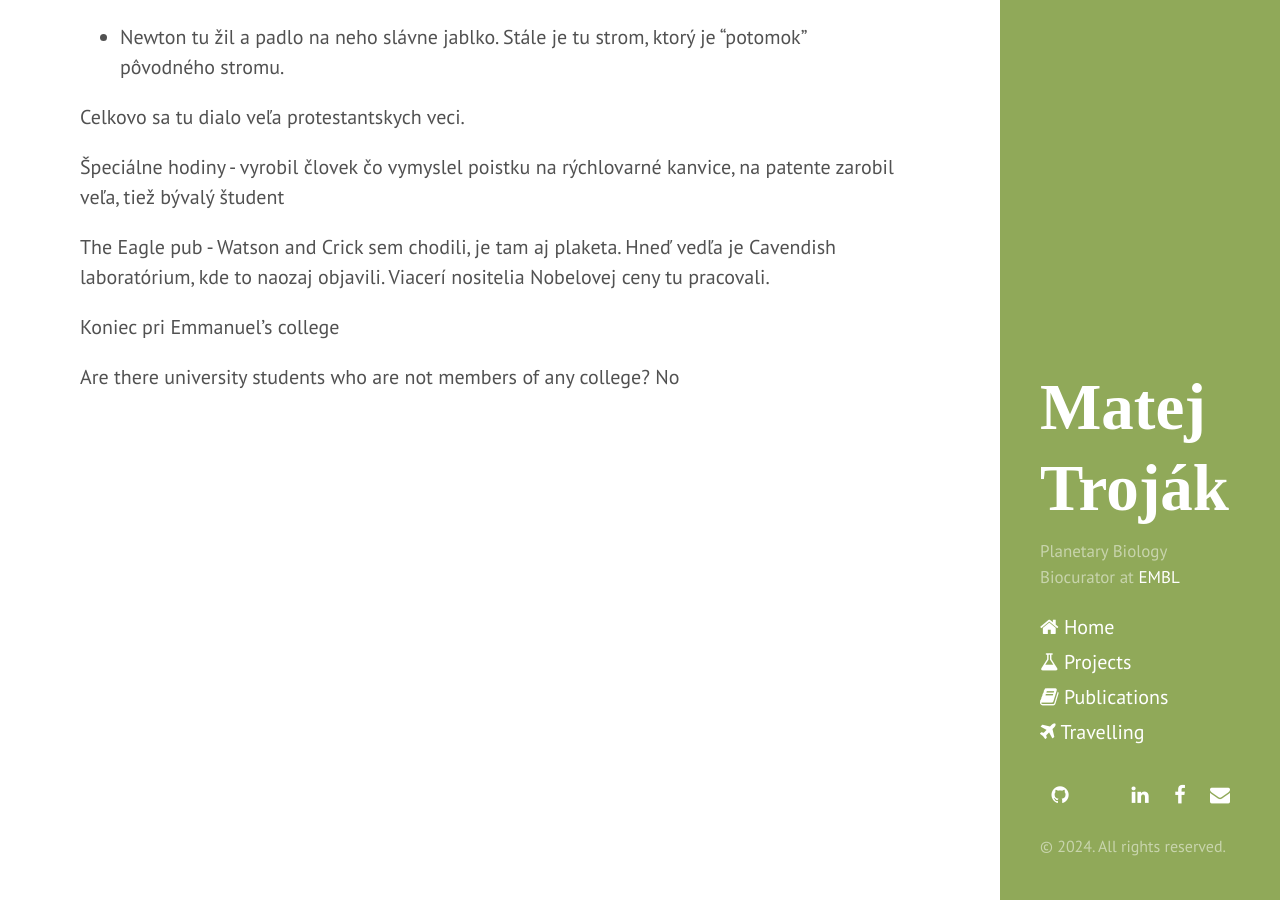
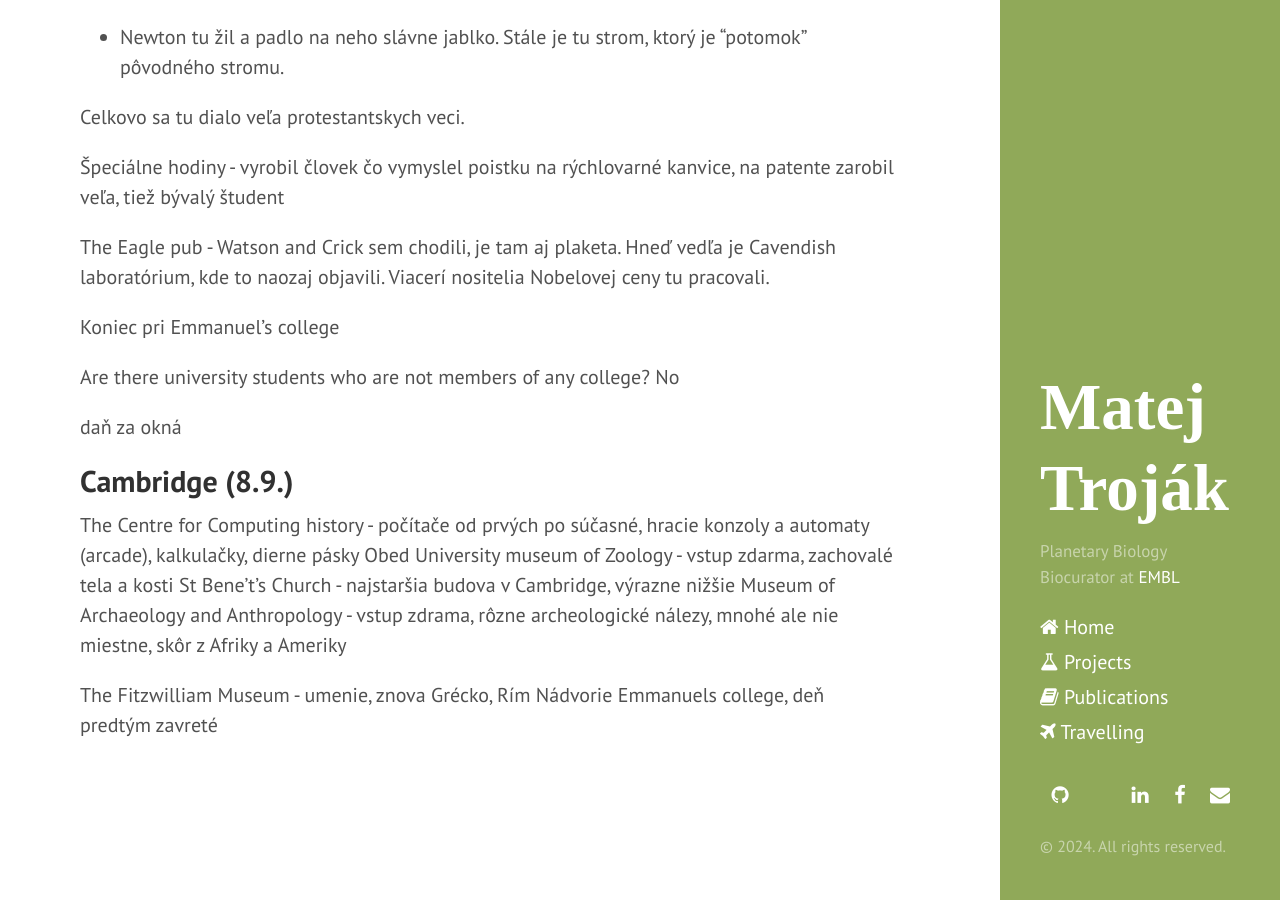
Before and after one commit to xtrojak/xtrojak.github.io, a Jekyll site: the page built from _posts/2024-09-01-cambridge.md, in a window 1280 px wide and 900 px high, scrolled down 3023 px. Built offline with Jekyll 4.4.1, drawn with Linux system fonts in a browser that asks for light colours; some web fonts are replaced; a style sheet for code colours, icons or effects is not loaded; some of the changed text lies outside the part shown.

Commit message:
Working on Cambridge 2024

```diff
--- a/_posts/2024-09-01-cambridge.md
+++ b/_posts/2024-09-01-cambridge.md
@@ -56,3 +56,16 @@ The Eagle pub - Watson and Crick sem chodili, je tam aj plaketa. Hneď vedľa je
 Koniec pri Emmanuel's college
 
 Are there university students who are not members of any college? No
+
+daň za okná
+
+## Cambridge (8.9.)
+
+The Centre for Computing history - počítače od prvých po súčasné, hracie konzoly a automaty (arcade), kalkulačky, dierne pásky
+Obed
+University museum of Zoology - vstup zdarma, zachovalé tela a kosti
+St Bene't's Church - najstaršia budova v Cambridge, výrazne nižšie
+Museum of Archaeology and Anthropology - vstup zdrama, rôzne archeologické nálezy, mnohé ale nie miestne, skôr z Afriky a Ameriky
+
+The Fitzwilliam Museum - umenie, znova Grécko, Rím
+Nádvorie Emmanuels college, deň predtým zavreté
```
Also changed, not shown: other parts of _posts/2024-09-01-cambridge.md (+1 -1 lines).
